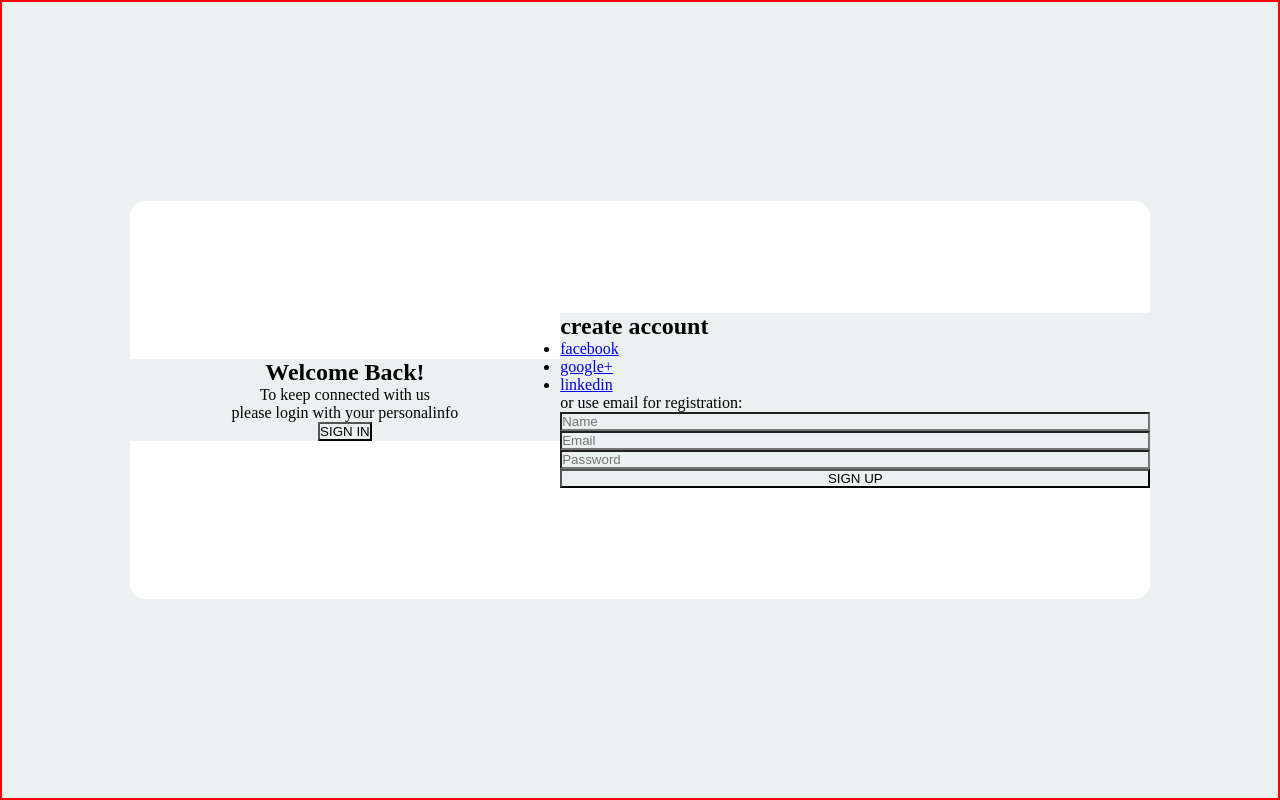
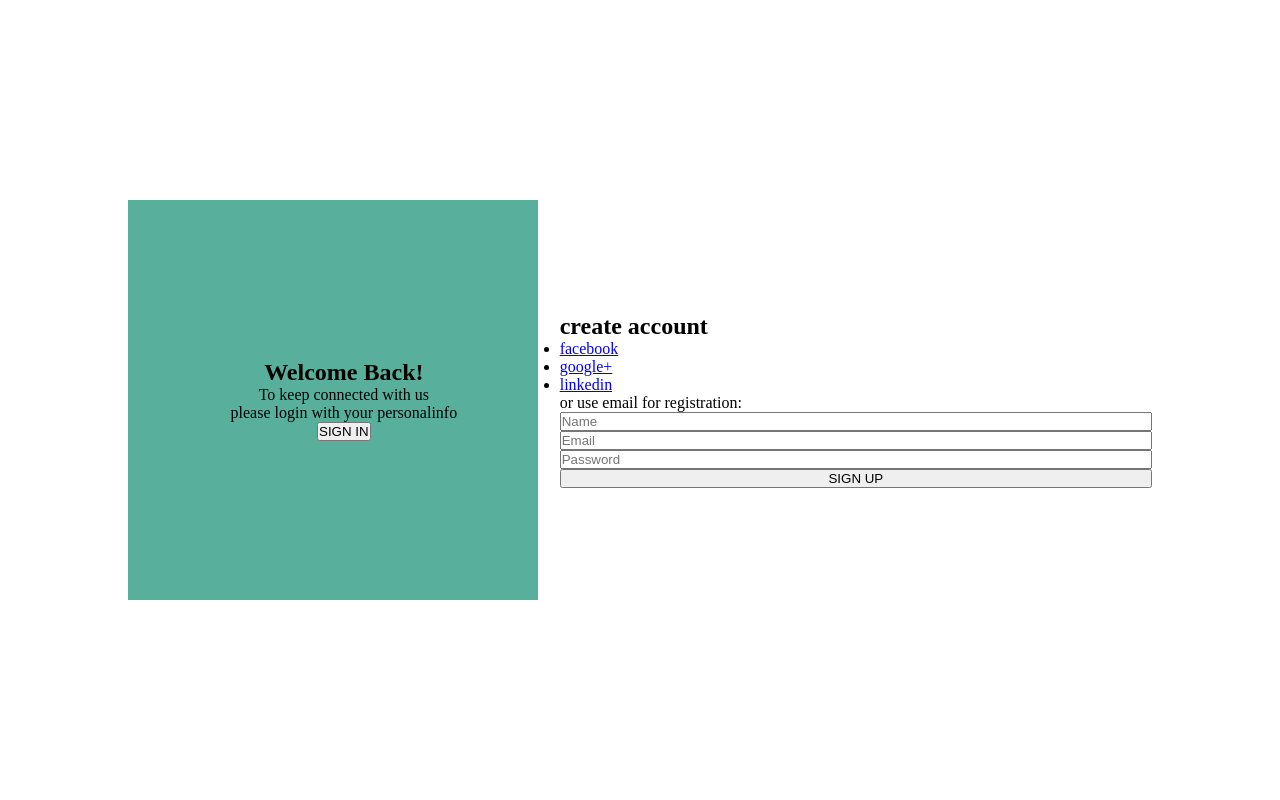
Before and after one commit to chagasleandro/Cadastro-Interativo, a plain HTML site: page Iindex.html in a window 1280 px wide. Drawn offline with Linux system fonts and the light colour scheme.

Commit message:
Add files via upload

```diff
--- a/css/style.css
+++ b/css/style.css
@@ -2,12 +2,10 @@
     margin: 0;
     padding: 0;
     box-sizing: border-box;
-    background-color: #ECF0F1;
 }
 
 .container {
     display: flex;
-    border: 2px solid red;
     justify-content: center;
     align-items: center;
     height: 100vh;
@@ -21,7 +19,15 @@
     display: flex;
     justify-content: space-between;
     align-items: center;
+    position: relative;
+}
 
+.content::before {
+    content: "";
+    position: absolute;
+    background-color: #58af9b;
+    width: 40%;
+    height: 100%;
 }
 
 .first-content {
@@ -31,6 +37,7 @@
 .first-column {
     text-align: center;
     flex: 1 0 auto;
+    z-index: 10;
 }
 
 .second-column {
```
